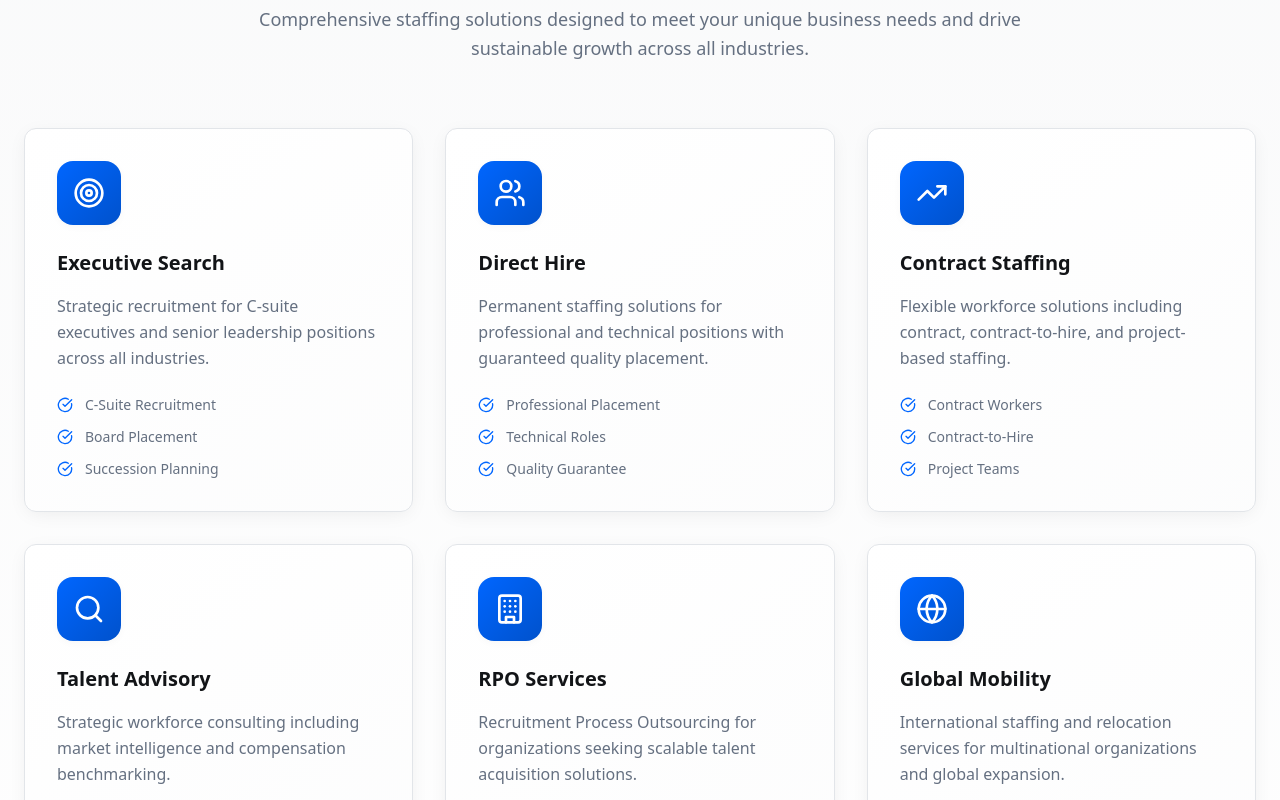
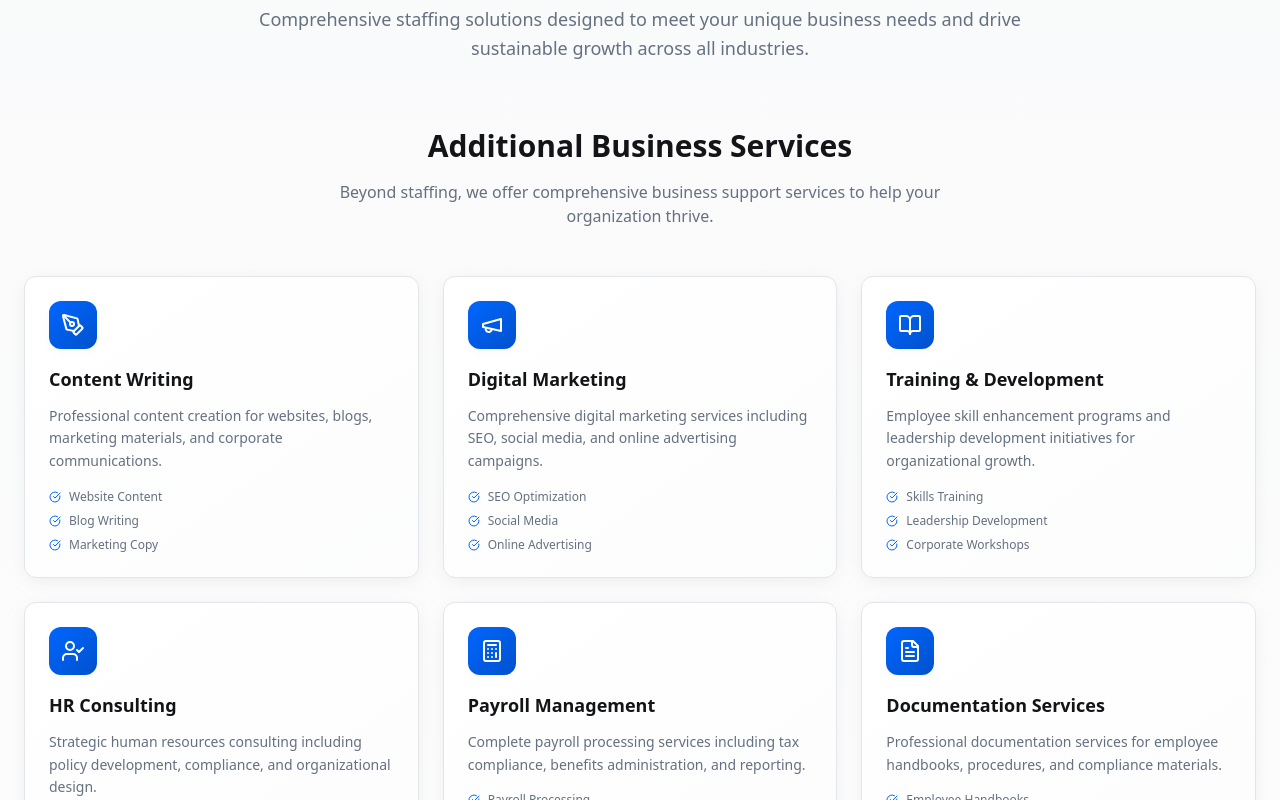
Before and after one commit to sksunilkumar820-byte/web-whisperer-studio-83, a React (Vite) app: page / in a window 1280 px wide. Shown: the part 1680-2480 px from the top of the page. Built offline with nearby package versions, Linux system fonts and the light colour scheme.

Commit message:
Add new services to section

```diff
--- a/src/components/Services.tsx
+++ b/src/components/Services.tsx
@@ -1,5 +1,44 @@
-import { Users, Search, TrendingUp, Target, Shield, Building, Globe, Award, CheckCircle } from "lucide-react";
+import { Users, Search, TrendingUp, Target, Shield, Building, Globe, Award, CheckCircle, PenTool, Megaphone, BookOpen, UserCheck, Calculator, FileText } from "lucide-react";
 import { Button } from "@/components/ui/button";
+
+const additionalServices = [
+  {
+    title: "Content Writing",
+    description: "Professional content creation for websites, blogs, marketing materials, and corporate communications.",
+    icon: PenTool,
+    features: ["Website Content", "Blog Writing", "Marketing Copy"]
+  },
+  {
+    title: "Digital Marketing",
+    description: "Comprehensive digital marketing services including SEO, social media, and online advertising campaigns.",
+    icon: Megaphone,
+    features: ["SEO Optimization", "Social Media", "Online Advertising"]
+  },
+  {
+    title: "Training & Development",
+    description: "Employee skill enhancement programs and leadership development initiatives for organizational growth.",
+    icon: BookOpen,
+    features: ["Skills Training", "Leadership Development", "Corporate Workshops"]
+  },
+  {
+    title: "HR Consulting",
+    description: "Strategic human resources consulting including policy development, compliance, and organizational design.",
+    icon: UserCheck,
+    features: ["Policy Development", "Compliance Management", "Organizational Design"]
+  },
+  {
+    title: "Payroll Management",
+    description: "Complete payroll processing services including tax compliance, benefits administration, and reporting.",
+    icon: Calculator,
+    features: ["Payroll Processing", "Tax Compliance", "Benefits Administration"]
+  },
+  {
+    title: "Documentation Services",
+    description: "Professional documentation services for employee handbooks, procedures, and compliance materials.",
+    icon: FileText,
+    features: ["Employee Handbooks", "Process Documentation", "Compliance Materials"]
+  }
+];
 
 const services = [
   {
@@ -54,6 +93,56 @@ const Services = () => {
           </p>
         </div>
 
+        {/* Additional Services Section */}
+        <div className="mb-20">
+          <div className="text-center mb-12">
+            <h3 className="text-2xl md:text-3xl font-bold text-foreground mb-4">
+              Additional Business Services
+            </h3>
+            <p className="text-muted-foreground max-w-2xl mx-auto">
+              Beyond staffing, we offer comprehensive business support services to help your organization thrive.
+            </p>
+          </div>
+
+          <div className="grid grid-cols-1 md:grid-cols-2 lg:grid-cols-3 gap-6">
+            {additionalServices.map((service, index) => (
+              <div
+                key={index}
+                className="card-elite p-6 hover:scale-105 animate-slide-up group"
+                style={{ animationDelay: `${index * 0.1}s` }}
+              >
+                <div className="w-12 h-12 gradient-primary rounded-xl flex items-center justify-center mb-4 shadow-soft group-hover:shadow-glow transition-smooth">
+                  <service.icon className="w-6 h-6 text-primary-foreground" />
+                </div>
+
+                <h4 className="text-lg font-bold text-foreground mb-3">
+                  {service.title}
+                </h4>
+
+                <p className="text-muted-foreground text-sm leading-relaxed mb-4">
+                  {service.description}
+                </p>
+
+                <div className="space-y-2">
+                  {service.features.map((feature, featureIndex) => (
+                    <div key={featureIndex} className="flex items-center space-x-2">
+                      <CheckCircle className="w-3 h-3 text-primary flex-shrink-0" />
+                      <span className="text-xs text-muted-foreground">{feature}</span>
+                    </div>
+                  ))}
+                </div>
+              </div>
+            ))}
+          </div>
+        </div>
+
+        {/* Core Staffing Services */}
+        <div className="mb-12">
+          <h3 className="text-2xl md:text-3xl font-bold text-foreground mb-8 text-center">
+            Core Staffing Solutions
+          </h3>
+        </div>
+
         <div className="grid grid-cols-1 md:grid-cols-2 lg:grid-cols-3 gap-8">
           {services.map((service, index) => (
             <div
```
